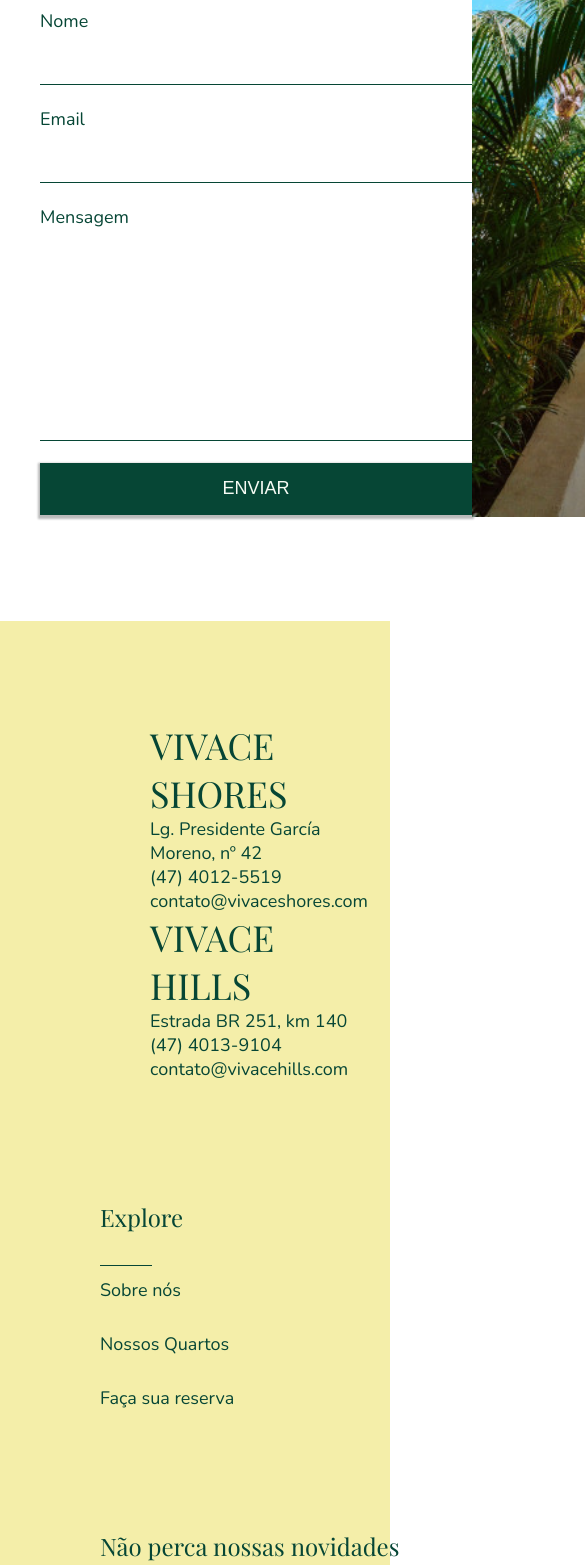
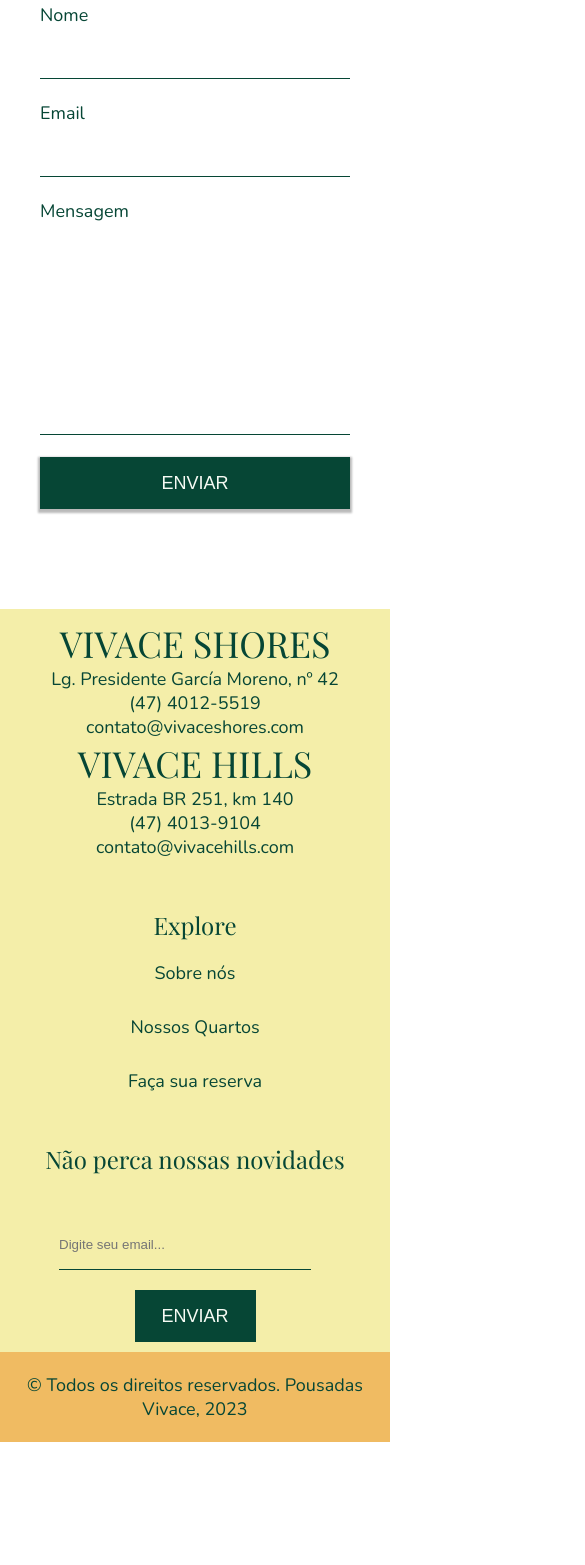
Before and after one commit to daviebatista/vivace-hotels, a React (Vite) app: page / in a window 390 px wide. Shown: the part 4585-6150 px from the top of the page, 585 px wide, since content can reach past the window. After the commit the page ends 6027 px from the top, so only its background shows below. Built offline with nearby package versions, Linux system fonts and the light colour scheme.

Commit message:
V1.9.1 | feat: responsitivies finished

```diff
--- a/package.json
+++ b/package.json
@@ -1,7 +1,7 @@
 {
   "name": "vivace-hotels",
   "private": true,
-  "version": "1.8.1",
+  "version": "1.9.1",
   "description": "UI/UX project created with Figma Drafts, converted into a styled landing page.",
   "type": "module",
   "author": "daviebatista",
--- a/src/components/Footer/Footer.tsx
+++ b/src/components/Footer/Footer.tsx
@@ -18,7 +18,7 @@
                     </div>
                     <div className={styles.explore}>
                         <h1 className={styles.exploreTitle}>Explore</h1>
-                        <div style={{marginBottom: "-30px"}}>
+                        <div style={{marginBottom: "-30px"}}  className={styles.separatorDiv}>
                             <Separator bg={'#064635'}/>
                         </div>
                         <p className={styles.exploreTexts}>Sobre nós</p>
@@ -28,9 +28,11 @@
                     <div className={styles.newsletter}>
                         <h1 className={styles.newsletterTitle}>Não perca nossas novidades</h1>
                         <div style={{marginBottom: "20px"}}>
-                            <Separator bg={'#064635'}/>
+                            <div className={styles.separatorDiv}>
+                                <Separator bg={'#064635'}/>
+                            </div>
                         </div>
-                        <div style={{display: "flex", flexDirection: "row", gap: "40px"}}>
+                        <div className={styles.signInSession}>
                             <input type="text" placeholder='Digite seu email...' className={styles.sign} />
                             <button className={styles.button}>ENVIAR</button>
                         </div>
--- a/src/components/Footer/styles.module.scss
+++ b/src/components/Footer/styles.module.scss
@@ -21,7 +21,6 @@
 .addresses  {
     display: flex;
     flex-direction: column;
-
     margin-left: 50px;
 }
 
@@ -43,6 +42,7 @@
     background-color: $goldie;
     display: flex;
     height: 90px;
+    width: 100%;
 
     p   {
         color: $darkGreen;
@@ -91,6 +91,8 @@
     border: none;
     border-bottom: $darkGreen 1px solid;
     color: $darkGreen;
+    height: 50px;
+    margin-right: 20px;
     width: 252px;
 }
 
@@ -109,3 +111,53 @@
         cursor: pointer;
     }
 }
+
+
+.signInSession  {
+    display: "flex";
+    flex-direction: "row";
+    gap: "40px";
+}
+
+
+@media  (max-width: 768px)  {
+    .footer {
+        text-align: center;
+        align-items: center;
+        justify-content: center;
+        width: 100%;
+    }
+
+    .section    {
+        padding: 10px;
+        flex-direction: column;
+        gap: 40px;
+        justify-content: center;
+        width: 100%;
+    }
+
+    .seal   {
+        align-items: center;
+        justify-content: center;
+        text-align: center;
+        p   {
+            align-items: center;
+            text-align: center;
+            margin: 0;
+            padding: 0;
+        }
+    }
+
+    .separatorDiv   {
+        display: none;
+    }
+    .addresses  {
+        margin: 0;
+    }
+}
+
+@media  (max-width: 412px)  {
+    .button {
+        margin-top: 20px;
+    }
+}
--- a/src/components/ReservationsContainer/styles.module.scss
+++ b/src/components/ReservationsContainer/styles.module.scss
@@ -86,3 +86,49 @@
         background-color: $vivaceGreen;
     }
 }
+
+@media  (max-width: 940px)   {
+    .inputs {
+        width: 200px;
+    }
+
+    .message    {
+        width: 200px;
+    }
+
+    .reservation    {
+        width: 63%;
+    }
+
+    .image  {
+        width: 250px;
+    }
+}
+
+@media  (max-width: 768px)  {
+    .image  {
+        display: none;
+    }
+
+    .inputs {
+        width: 100%;
+    }
+
+    .message    {
+        width: 100%;
+    }
+
+    .reservation    {
+        width: 100%;
+    }
+    .formDiv    {
+        width: 100%;
+    }
+}
+
+@media  (max-width: 374px)  {
+    .titleForm  {
+        font-size: 24px;
+        width: 100%;
+    }
+}
```
Also changed, not shown: 1 other file (tests, documents, lock files or other folders).
